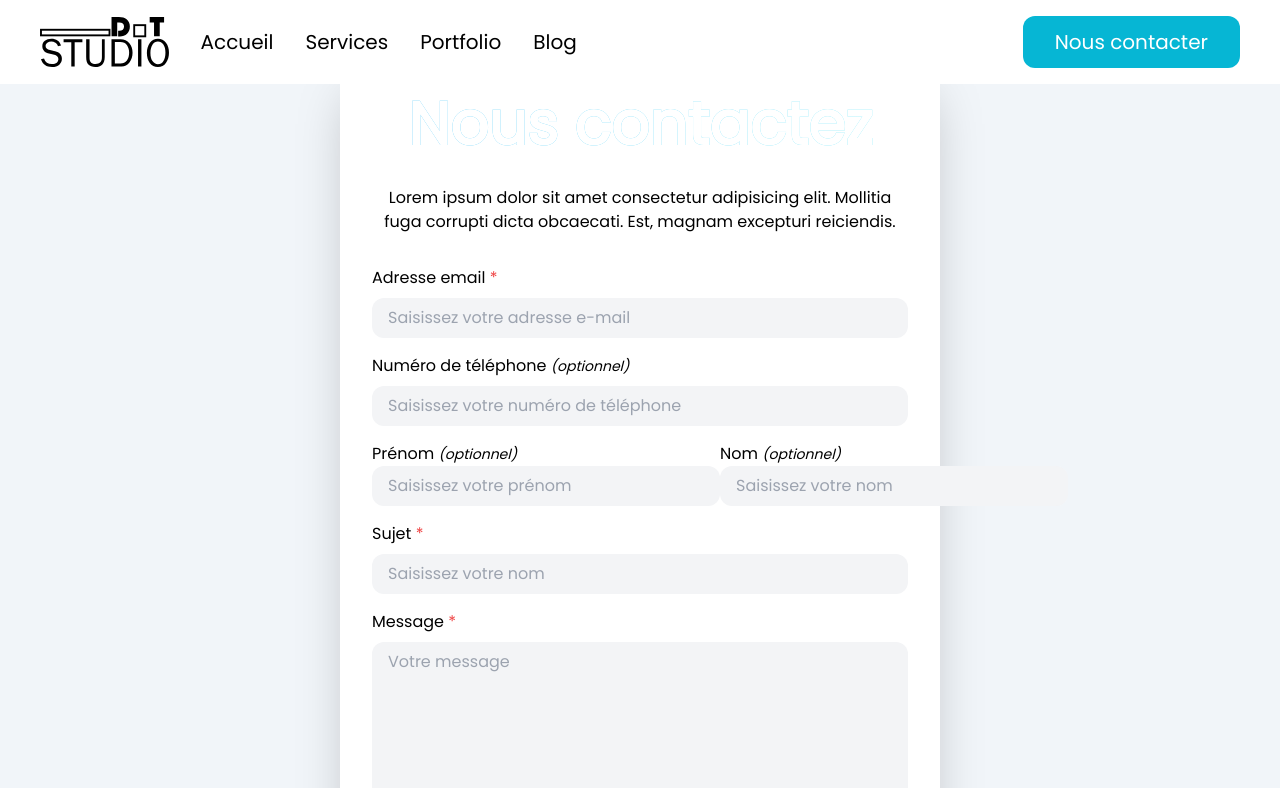
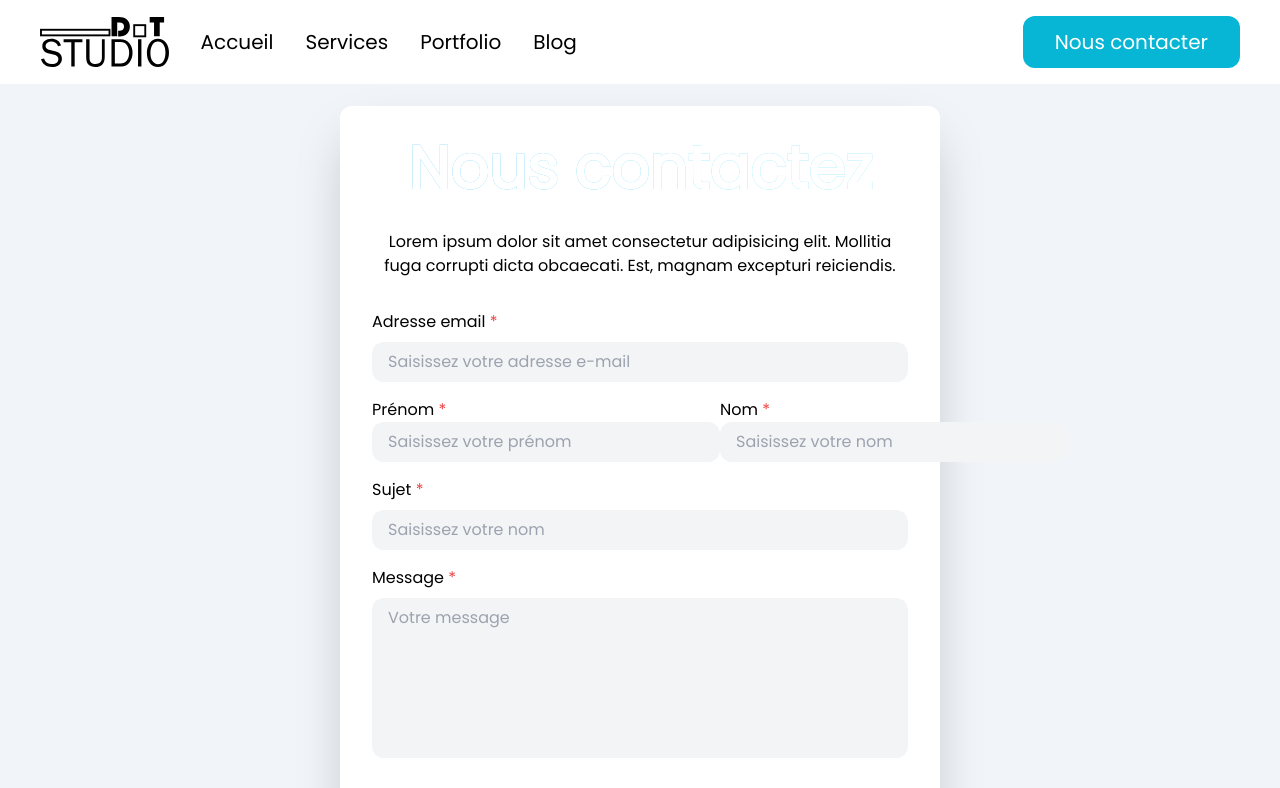
Before and after one commit to proph-dev/Dot-Studio, a Nuxt app in the folder frontend/: page /contact in a window 1280 px wide. Shown: the top 788 px of the page. Built offline with nearby package versions, Linux system fonts and the light colour scheme.

Commit message:
create sender email

```diff
--- a/frontend/components/contact/Contact.vue
+++ b/frontend/components/contact/Contact.vue
@@ -4,22 +4,19 @@
             <MainTitle content="Nous contactez" class="text-center mb-2 text-transparent bg-clip-text bg-gradient-to-r from-sky-400 to-cyan-300" />
             <h2 class="text-base font-medium text-center mb-8">Lorem ipsum dolor sit amet consectetur adipisicing elit. Mollitia fuga corrupti dicta obcaecati. Est, magnam excepturi reiciendis.</h2>
 
-            <form class="flex flex-col">
+            <form class="flex flex-col" :action="formAction" method="POST" >
                 <label for="email" class="mb-2">Adresse email <span class="text-red-500">*</span></label>
                 <input type="email" name="email" id="email" placeholder="Saisissez votre adresse e-mail" required>
 
-                <label for="tel" class="mt-4 mb-2">Numéro de téléphone <span class="italic text-sm">(optionnel)</span></label>
-                <input type="tel" name="tel" id="tel" placeholder="Saisissez votre numéro de téléphone">
-
                 <div class="flex mt-4">
                     <div>
-                        <label for="firstName" class="mt-4 mb-2">Prénom <span class="italic text-sm">(optionnel)</span></label>
-                        <input type="text" name="firstName" id="firstName" placeholder="Saisissez votre prénom">
+                        <label for="firstName" class="mt-4 mb-2">Prénom <span class="text-red-500">*</span></label>
+                        <input type="text" name="firstName" id="firstName" placeholder="Saisissez votre prénom" required>
                     </div>
 
                     <div>
-                        <label for="lastName" class="mt-4 mb-2">Nom <span class="italic text-sm">(optionnel)</span></label>
-                        <input type="text" name="lastName" id="lastName" placeholder="Saisissez votre nom">
+                        <label for="lastName" class="mt-4 mb-2">Nom <span class="text-red-500">*</span></label>
+                        <input type="text" name="lastName" id="lastName" placeholder="Saisissez votre nom" required>
                     </div>
                 </div>
 
@@ -41,6 +38,11 @@ import MainTitle from '../utils/MainTitle.vue';
 export default {
     components: {
         MainTitle
+    },
+    data() {
+        return {
+            formAction: process.env.FORM_ACTION
+        }
     }
 }
 </script>
--- a/frontend/package.json
+++ b/frontend/package.json
@@ -15,6 +15,7 @@
     "core-js": "^3.25.3",
     "fontawesome": "^5.6.3",
     "nuxt": "^2.15.8",
+    "slugify": "^1.6.5",
     "vue": "^2.7.10",
     "vue-lottie": "^0.2.1",
     "vue-server-renderer": "^2.7.10",
--- a/package.json
+++ /dev/null
@@ -1,6 +0,0 @@
-{
-  "dependencies": {
-    "slugify": "^1.6.5",
-    "xml2js": "^0.4.23"
-  }
-}
```
Also changed, not shown: 2 other files (tests, documents, lock files or other folders).
